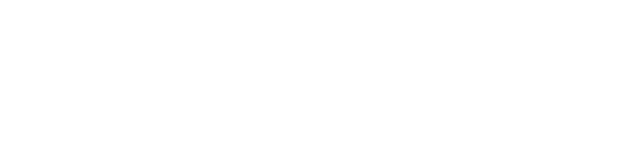
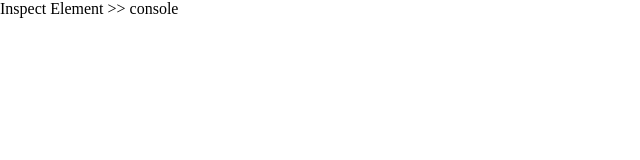
Before and after one commit to isaiahdavis/web-savvy, a plain HTML site: page index.html in a window 1280 px wide. Shown: the whole page, without its empty margins (0-640 px from the left). Drawn offline with Linux system fonts and the light colour scheme.

Commit message:
content 000

```diff
--- a/index.html
+++ b/index.html
@@ -10,6 +10,7 @@
 			border: 0;
 			outline: none;
 		}
+
 	</style>
 </head>
 <body>
@@ -35,6 +36,7 @@
 	(function(){
 
 		// Variables should be declared at the top whenever possible
+
 		var win = window, // list variables using ','
 			doc = window.document || document,
 			body = window.document.body || document.body;
@@ -42,7 +44,7 @@
 		console.log(); // utilize this within dev tools to debug or for testing
 
 		// Functions: Execute blocks of code on call();
-		// Flexible functions allow for multiple use and avoid
+		// Flexible functions (code) allow for multiple use and avoid
 		// repeating inefficient code term: "DRY" - DON'T REPEAT YOURSELF
 
 		function output (data){
@@ -53,10 +55,10 @@
 		output(doc); // instead of console.log(doc);
 		output(body); // instead of console.log(body);
 
-		doc.innerHTML = "Inspect Element >> console";
+		body.innerHTML = "Inspect Element >> console";
 
 
-	})();
+	})( );
 
 
 	//
```
